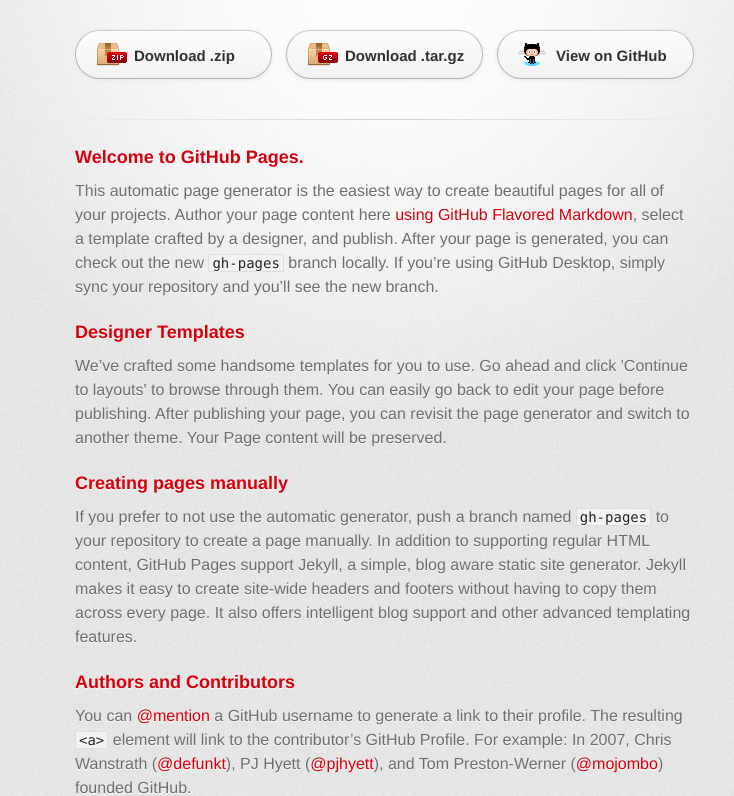
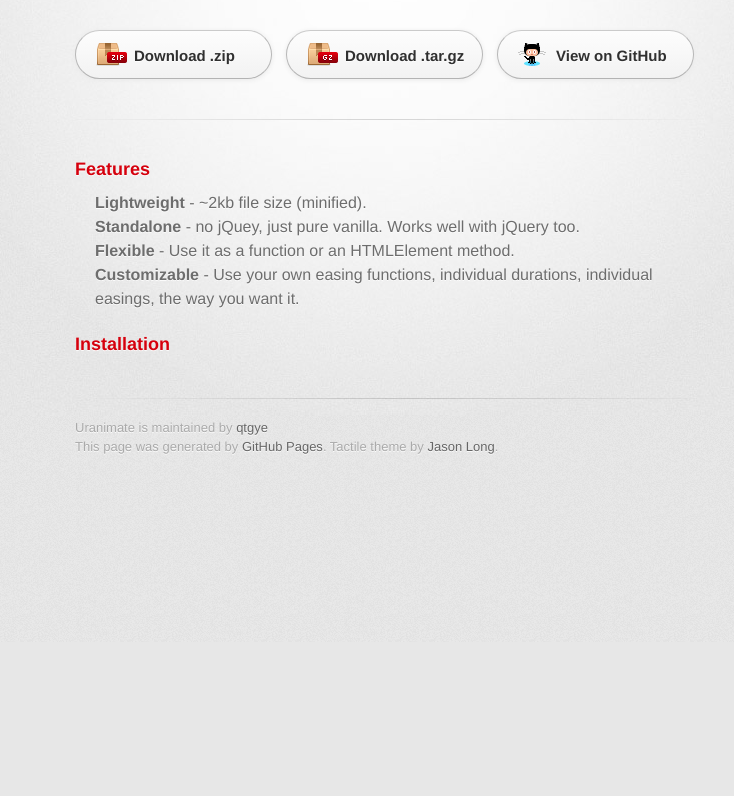
Before and after one commit to qtgye/urAnimate, a website: page index.html in a window 1280 px wide. Shown: the part 158-954 px from the top of the page, without its empty margins (255-989 px from the left). After the commit the page ends 800 px from the top, so only its background shows below. Drawn offline with Linux system fonts and the light colour scheme; a web font is replaced by a local one.

Commit message:
Initial homepage update

```diff
--- a/index.html
+++ b/index.html
@@ -7,6 +7,7 @@
     <link rel="stylesheet" type="text/css" href="stylesheets/stylesheet.css" media="screen">
     <link rel="stylesheet" type="text/css" href="stylesheets/github-dark.css" media="screen">
     <link rel="stylesheet" type="text/css" href="stylesheets/print.css" media="print">
+    <link rel="stylesheet" href="css/main.css">
     <!--[if lt IE 9]>
     <script src="//html5shiv.googlecode.com/svn/trunk/html5.js"></script>
     <![endif]-->
@@ -31,30 +32,22 @@
         <hr>
 
         <section id="main_content">
-          <h3>
-<a id="welcome-to-github-pages" class="anchor" href="#welcome-to-github-pages" aria-hidden="true"><span aria-hidden="true" class="octicon octicon-link"></span></a>Welcome to GitHub Pages.</h3>
 
-<p>This automatic page generator is the easiest way to create beautiful pages for all of your projects. Author your page content here <a href="https://guides.github.com/features/mastering-markdown/">using GitHub Flavored Markdown</a>, select a template crafted by a designer, and publish. After your page is generated, you can check out the new <code>gh-pages</code> branch locally. If you’re using GitHub Desktop, simply sync your repository and you’ll see the new branch.</p>
+			<p>
+				<h3>Features</h3>
 
-<h3>
-<a id="designer-templates" class="anchor" href="#designer-templates" aria-hidden="true"><span aria-hidden="true" class="octicon octicon-link"></span></a>Designer Templates</h3>
+				<ul>
+					<li><strong>Lightweight</strong> - ~2kb file size (minified).</li>
+					<li><strong>Standalone</strong> - no jQuey, just pure vanilla. Works well with jQuery too.</li>
+					<li><strong>Flexible</strong> - Use it as a function or an HTMLElement method.</li>
+					<li><strong>Customizable</strong> - Use your own easing functions, individual durations, individual easings, the way you want it.</li>
+				</ul>
+			</p>
 
-<p>We’ve crafted some handsome templates for you to use. Go ahead and click 'Continue to layouts' to browse through them. You can easily go back to edit your page before publishing. After publishing your page, you can revisit the page generator and switch to another theme. Your Page content will be preserved.</p>
+			<p>
+				<h3>Installation</h3>
+			</p>
 
-<h3>
-<a id="creating-pages-manually" class="anchor" href="#creating-pages-manually" aria-hidden="true"><span aria-hidden="true" class="octicon octicon-link"></span></a>Creating pages manually</h3>
-
-<p>If you prefer to not use the automatic generator, push a branch named <code>gh-pages</code> to your repository to create a page manually. In addition to supporting regular HTML content, GitHub Pages support Jekyll, a simple, blog aware static site generator. Jekyll makes it easy to create site-wide headers and footers without having to copy them across every page. It also offers intelligent blog support and other advanced templating features.</p>
-
-<h3>
-<a id="authors-and-contributors" class="anchor" href="#authors-and-contributors" aria-hidden="true"><span aria-hidden="true" class="octicon octicon-link"></span></a>Authors and Contributors</h3>
-
-<p>You can <a href="https://help.github.com/articles/basic-writing-and-formatting-syntax/#mentioning-users-and-teams" class="user-mention">@mention</a> a GitHub username to generate a link to their profile. The resulting <code>&lt;a&gt;</code> element will link to the contributor’s GitHub Profile. For example: In 2007, Chris Wanstrath (<a href="https://github.com/defunkt" class="user-mention">@defunkt</a>), PJ Hyett (<a href="https://github.com/pjhyett" class="user-mention">@pjhyett</a>), and Tom Preston-Werner (<a href="https://github.com/mojombo" class="user-mention">@mojombo</a>) founded GitHub.</p>
-
-<h3>
-<a id="support-or-contact" class="anchor" href="#support-or-contact" aria-hidden="true"><span aria-hidden="true" class="octicon octicon-link"></span></a>Support or Contact</h3>
-
-<p>Having trouble with Pages? Check out our <a href="https://help.github.com/pages">documentation</a> or <a href="https://github.com/contact">contact support</a> and we’ll help you sort it out.</p>
         </section>
 
         <footer>
@@ -65,5 +58,12 @@
 
       </div>
     </div>
+
+	<script src="lib/jquery/dist/jquery.min.js"></script>
+	<script src="dist/uranimate.min.js"></script>
+	<script src="js/customEasings.js"></script>
+	<script src="js/script.js"></script>
+
+
   </body>
 </html>
--- /dev/null
+++ b/scss/_list.scss
@@ -0,0 +1,5 @@
+ul {
+	li {
+		list-style: none;
+	}
+}
--- a/scss/main.scss
+++ b/scss/main.scss
@@ -1,2 +1,4 @@
 // test
 @import 'test';
+
+@import 'list';
```
Also changed, not shown: css/main.css.
